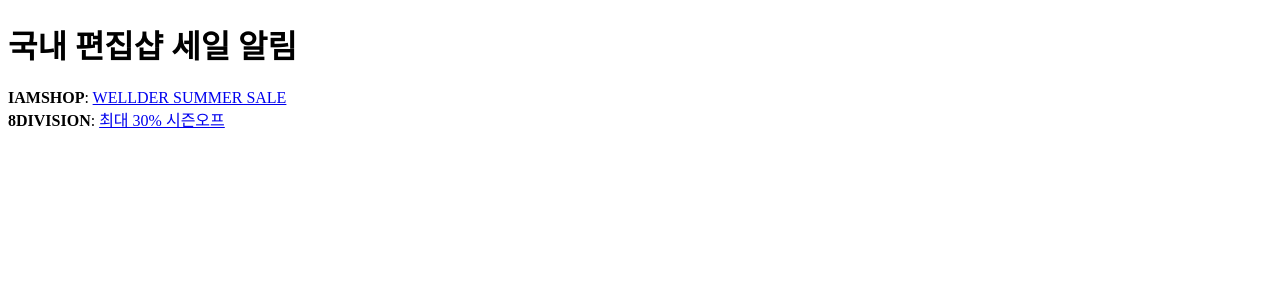
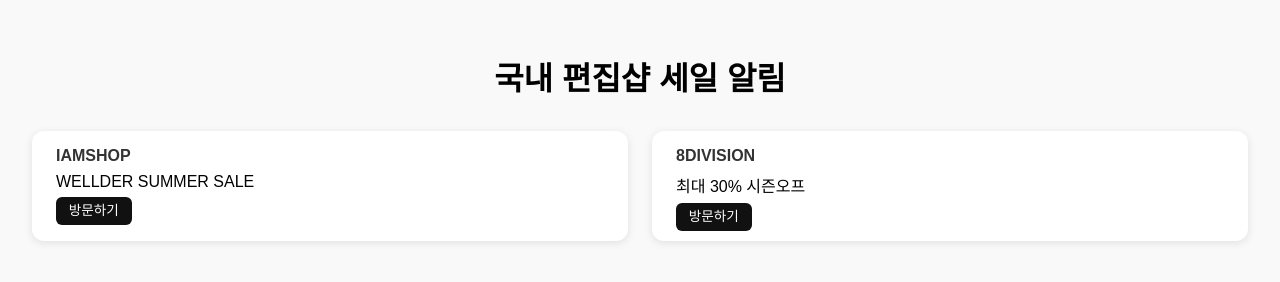
Before and after one commit to take-me-home-hc/sale-alert-bot, a plain HTML site: page index.html in a window 1280 px wide. Drawn offline with Linux system fonts and the light colour scheme.

Commit message:
Add files via upload

```diff
--- a/index.html
+++ b/index.html
@@ -2,21 +2,72 @@
 <html lang="ko">
 <head>
   <meta charset="UTF-8" />
+  <meta name="viewport" content="width=device-width, initial-scale=1.0" />
   <title>편집샵 세일 알림</title>
+  <style>
+    body {
+      font-family: sans-serif;
+      background-color: #f9f9f9;
+      margin: 0;
+      padding: 2rem;
+    }
+    h1 {
+      text-align: center;
+    }
+    .container {
+      display: grid;
+      grid-template-columns: repeat(auto-fit, minmax(300px, 1fr));
+      gap: 1.5rem;
+      margin-top: 2rem;
+    }
+    .card {
+      background: white;
+      border-radius: 12px;
+      box-shadow: 0 2px 8px rgba(0, 0, 0, 0.1);
+      padding: 1rem 1.5rem;
+    }
+    .shop {
+      font-weight: bold;
+      color: #333;
+      margin-bottom: 0.5rem;
+    }
+    .title {
+      font-size: 1rem;
+      margin-bottom: 0.5rem;
+    }
+    .link-button a {
+      text-decoration: none;
+      color: white;
+      background-color: #111;
+      padding: 0.4rem 0.8rem;
+      border-radius: 6px;
+      font-size: 0.85rem;
+    }
+  </style>
 </head>
 <body>
   <h1>국내 편집샵 세일 알림</h1>
-  <div id="saleContainer"></div>
+  <div class="container" id="saleContainer"></div>
+
   <script>
     fetch('./sale_data.json')
       .then(response => response.json())
       .then(data => {
         const container = document.getElementById("saleContainer");
         data.forEach(item => {
-          const div = document.createElement("div");
-          div.innerHTML = `<strong>${item.shop}</strong>: <a href="${item.url}" target="_blank">${item.title}</a>`;
-          container.appendChild(div);
+          const card = document.createElement("div");
+          card.className = "card";
+          card.innerHTML = `
+            <div class="shop">${item.shop}</div>
+            <div class="title">${item.title}</div>
+            <div class="link-button"><a href="${item.url}" target="_blank">방문하기</a></div>
+          `;
+          container.appendChild(card);
         });
+      })
+      .catch(error => {
+        document.getElementById("saleContainer").innerText = "데이터를 불러오는 데 실패했어요 😥";
+        console.error(error);
       });
   </script>
 </body>
```
